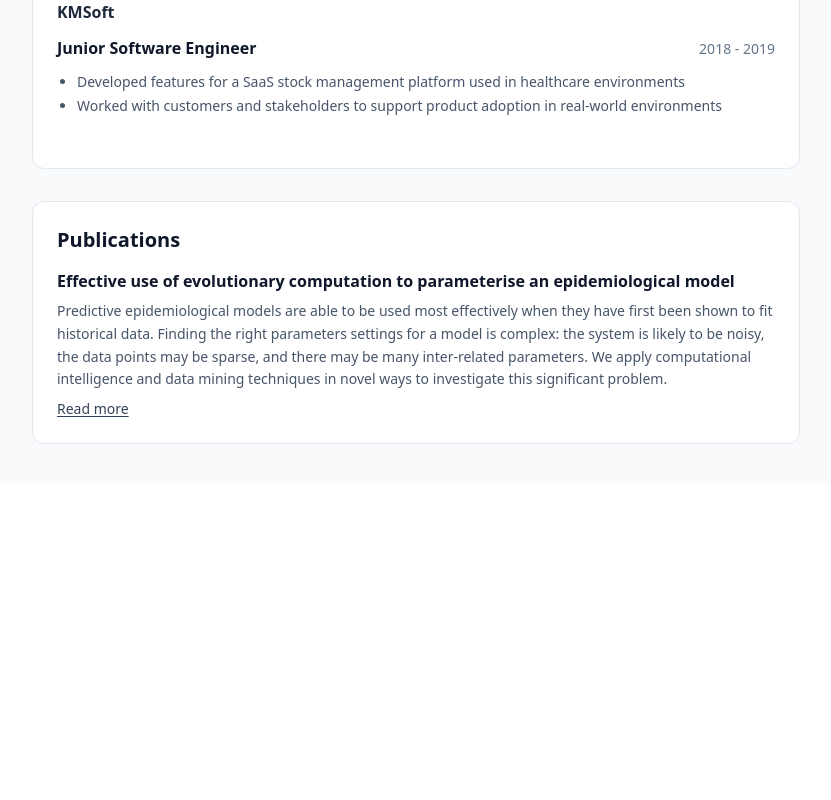
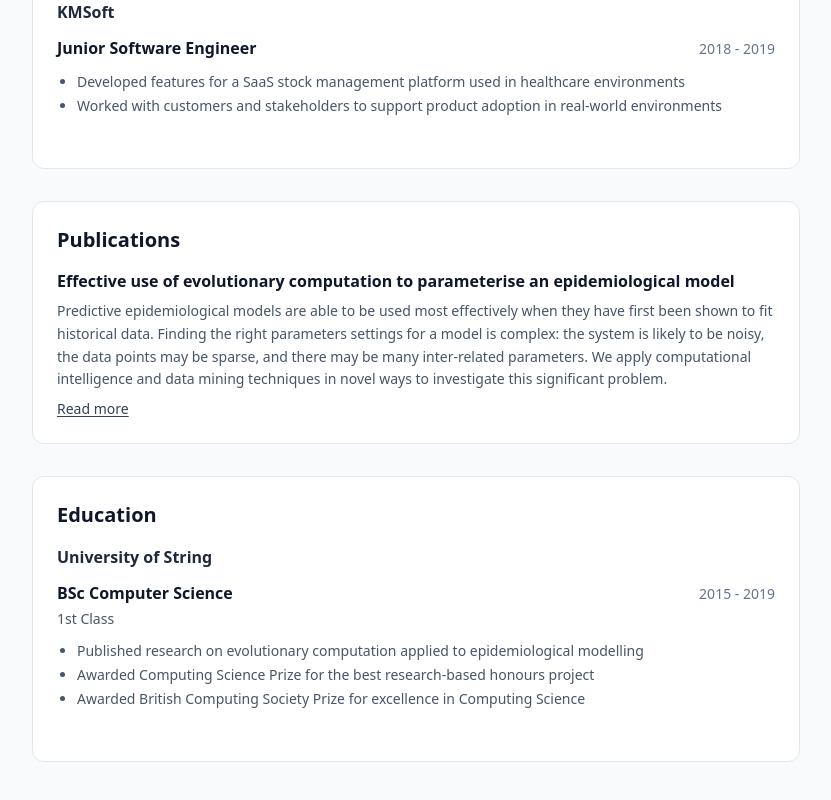
Before and after one commit to ryan-mitchell-code/cv, a React (Vite) app: page / in a window 1280 px wide. Shown: the part 1071-1871 px from the top of the page, without its empty margins (224-1055 px from the left). Before the commit the page ends 1555 px from the top, so only its background shows below. Built offline with nearby package versions, Linux system fonts and the light colour scheme.

Commit message:
cv-012 Added education section

```diff
--- a/src/App.tsx
+++ b/src/App.tsx
@@ -1,3 +1,4 @@
+import { EducationSection } from "./sections/EducationSection";
 import { ExperienceSection } from "./sections/ExperienceSection";
 import { ProfileSection } from "./sections/ProfileSection";
 import { PublicationsSection } from "./sections/PublicationsSection";
@@ -33,6 +34,7 @@ function App() {
         <SkillsSection mode={mode} />
         <ExperienceSection mode={mode} />
         <PublicationsSection />
+        <EducationSection />
       </div>
     </div>
   );
--- /dev/null
+++ b/src/data/education.ts
@@ -0,0 +1,16 @@
+import type { Education } from "../types/cv";
+
+export const education: Education[] = [
+  {
+    institution: "University of String",
+    degree: "BSc Computer Science",
+    grade: "1st Class",
+    start: "2015",
+    end: "2019",
+    highlights: [
+      "Published research on evolutionary computation applied to epidemiological modelling",
+      "Awarded Computing Science Prize for the best research-based honours project",
+      "Awarded British Computing Society Prize for excellence in Computing Science",
+    ],
+  },
+];
--- a/src/index.css
+++ b/src/index.css
@@ -27,6 +27,16 @@
     page-break-inside: avoid;
   }
 
+  .education-item:first-child {
+    break-inside: auto;
+    page-break-inside: auto;
+  }
+
+  .education-item:not(:first-child) {
+    break-inside: avoid;
+    page-break-inside: avoid;
+  }
+
   section + section {
     margin-top: 0.35rem;
   }
--- /dev/null
+++ b/src/sections/EducationSection.tsx
@@ -0,0 +1,47 @@
+import { education } from "../data/education";
+import { Section } from "../components/Section";
+
+export function EducationSection() {
+  return (
+    <Section title="Education">
+      <div className="space-y-6 print:space-y-4">
+        {education.map((entry) => (
+          <div
+            key={`${entry.institution}-${entry.degree}-${entry.start}`}
+            className="space-y-3 print:space-y-2 education-item"
+          >
+            <p className="text-base font-semibold text-slate-800 dark:text-slate-300">
+              {entry.institution}
+            </p>
+
+            <div className="flex flex-col gap-1 sm:flex-row sm:items-baseline sm:justify-between">
+              <div className="space-y-1">
+                <p className="text-base font-semibold text-slate-900 dark:text-slate-100">
+                  {entry.degree}
+                </p>
+                {entry.grade ? (
+                  <p className="text-sm text-slate-600 dark:text-slate-400">
+                    {entry.grade}
+                  </p>
+                ) : null}
+              </div>
+              <p className="text-sm text-slate-500 shrink-0 dark:text-slate-400">
+                {entry.start} - {entry.end}
+              </p>
+            </div>
+
+            {entry.highlights?.length ? (
+              <ul className="list-disc space-y-1 pl-5 text-sm text-slate-600 print:space-y-0.5 dark:text-slate-400">
+                {entry.highlights.map((item) => (
+                  <li key={item}>{item}</li>
+                ))}
+              </ul>
+            ) : null}
+
+            <div className="space-y-3 border-b border-slate-200 pb-4 last:border-none print:pb-2 dark:border-slate-700" />
+          </div>
+        ))}
+      </div>
+    </Section>
+  );
+}
```
Also changed, not shown: src/types/cv.ts (+9 -0 lines).
